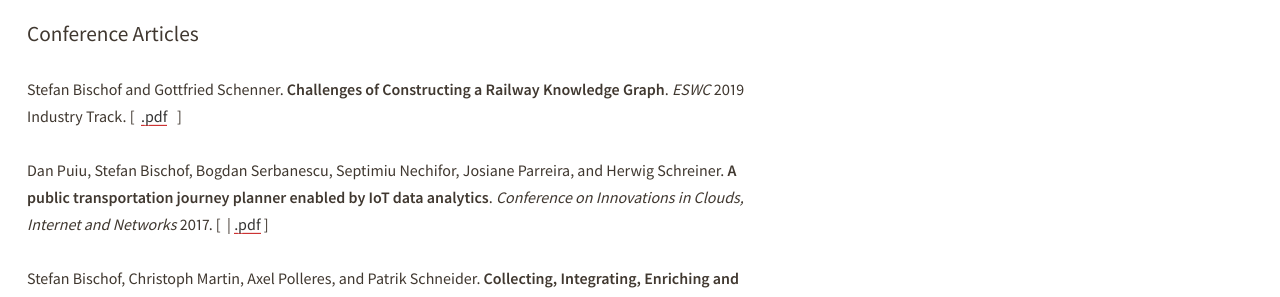
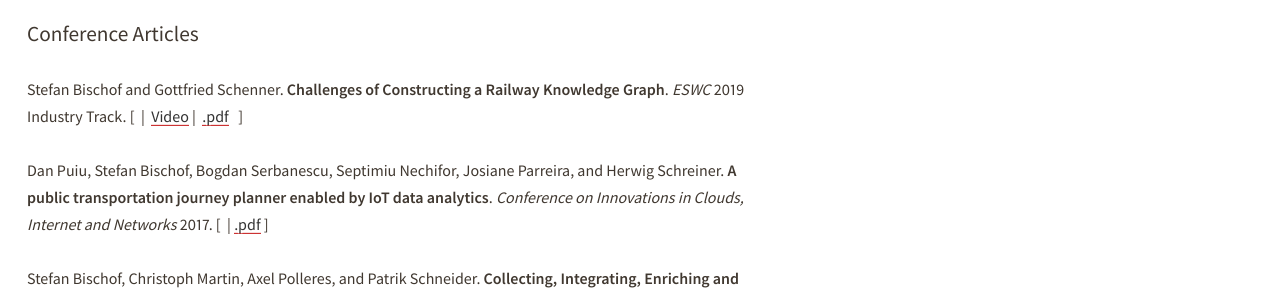
Before and after one commit to stefanbischof/stefanbischof.github.io, a Jekyll site: the page built from index.html, in a window 1280 px wide and 900 px high, scrolled down 669 px. Shown: the part 154-451 px from the top of the window. Built offline with Jekyll 4.4.1, drawn with Linux system fonts in a browser that asks for light colours; a style sheet for code colours, icons or effects is not loaded.

Commit message:
Add links of ESWC 2019 paper

```diff
--- a/mypublications.html
+++ b/mypublications.html
@@ -6,7 +6,7 @@
 
 <h2>Conference Articles</h2>
 
-<p><a name="BischofSchenner2019"></a>Stefan Bischof and Gottfried Schenner.  <b>Challenges of Constructing a Railway Knowledge Graph</b>. <em>ESWC</em> 2019 Industry Track. [&nbsp;<!--<a href="http://ceur-ws.org/"><i class="ai ai-ceur"></i></a>-->  <a href="pdf/bisc_sche_2019.pdf">.pdf</a> &nbsp; ]</p>
+<p><a name="BischofSchenner2019"></a>Stefan Bischof and Gottfried Schenner.  <b>Challenges of Constructing a Railway Knowledge Graph</b>. <em>ESWC</em> 2019 Industry Track. [&nbsp;<a href="https://doi.org/10.1007/978-3-030-32327-1_44"><i class="ai ai-doi"></i></a>&nbsp;|&nbsp; <a href="http://videolectures.net/eswc2019_bischof_constructing_railway/">Video</a>&nbsp;|&nbsp; <a href="pdf/bisc_sche_2019.pdf">.pdf</a> &nbsp; ]</p>
 
 <p><a name="puiu2017public"></a>Dan Puiu,  Stefan Bischof,  Bogdan Serbanescu,  Septimiu Nechifor,  Josiane   Parreira,  and Herwig Schreiner.  <b>A public transportation journey planner enabled by IoT data   analytics</b>.  <em>Conference on Innovations in Clouds,  Internet and   Networks</em>   2017. [&nbsp;<a href="https://dx.doi.org/10.1109/ICIN.2017.7899440"><i class="ai ai-doi"></i></a>&nbsp;|  <a href="pdf/puiu-etal-2017.pdf">.pdf</a>&nbsp;]  </p>
 
```
